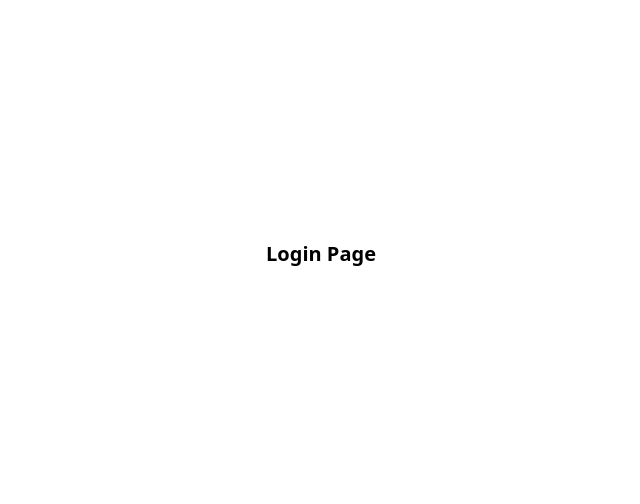
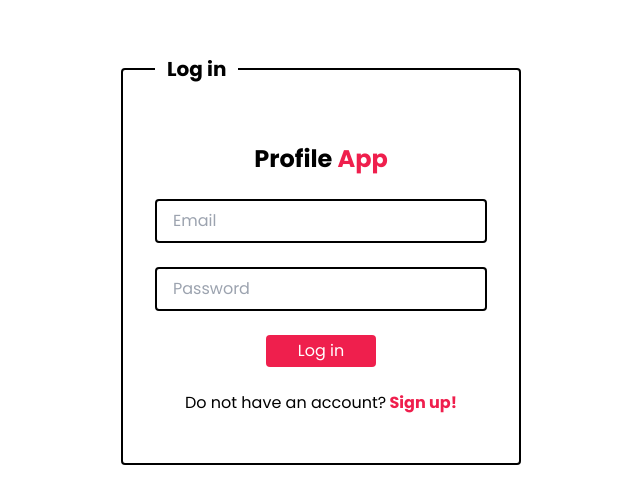
Before and after one commit to mtagizadee/profile-app, a React (Create React App) app: page / in a window 1280 px wide. Shown: the part 146-650 px from the top of the page, without its empty margins (319-959 px from the left). Built offline with nearby package versions, Linux system fonts and the light colour scheme.

Commit message:
login page ui was added

```diff
--- /dev/null
+++ b/src/components/Logo.tsx
@@ -0,0 +1,16 @@
+import { FC } from 'react';
+
+interface Props {
+    clickable?: boolean;
+    className?: string;
+}
+
+const Logo: FC<Props> = ({ clickable = true, className }) => {
+    return (
+        <div className={`${clickable ? 'hover:cursor-pointer' : ''} font-bold text-2xl ${className}`}>
+            Profile <span className="text-main">App</span>
+        </div>
+    );
+}
+
+export default Logo;
--- /dev/null
+++ b/src/components/ui/Input.tsx
@@ -0,0 +1,25 @@
+import { FC } from 'react';
+
+interface Props {
+    type: string;
+    innerRef: any;
+    required?: boolean;
+    className?: string;
+    placeholder: string;
+}
+
+const Input: FC<Props> = ({ innerRef, type, required = false, placeholder, className }) => {
+    return (
+        <div className={`w-full ${className}`}>
+            <input
+                type={type}
+                ref={innerRef}
+                required={required}
+                placeholder={placeholder}
+                className='w-full border-2 border-black rounded py-2 px-4'
+            />
+        </div>
+    );
+}
+
+export default Input;
--- /dev/null
+++ b/src/components/ui/PageLink.tsx
@@ -0,0 +1,26 @@
+import { NavLink } from "react-router-dom";
+import { FC, ReactNode } from 'react';
+
+interface Props {
+    className?: string;
+    to: string;
+    children: ReactNode;
+}
+
+const onClick = () => {
+    window.scrollTo(0, 0);
+}
+
+const PageLink: FC<Props> = ({ className, to, children }) => {
+    return (
+        <NavLink
+            className={className}
+            to={to}
+            onClick={onClick}
+        >
+            {children}
+        </NavLink>
+    );
+}
+
+export default PageLink;
--- /dev/null
+++ b/src/css/_fonts.css
@@ -0,0 +1 @@
+@import url('https://fonts.googleapis.com/css2?family=Poppins:wght@300;400;700&display=swap');
--- /dev/null
+++ b/src/css/index.css
@@ -0,0 +1,33 @@
+@import url(./_fonts.css);
+
+@tailwind base;
+@tailwind components;
+@tailwind utilities;
+
+
+@layer base {
+    body {
+        @apply font-Poppins;
+    }
+
+    input[type='submit'],
+    button {
+        @apply bg-main py-1 px-8 rounded text-white;
+    }
+
+    form#auth-form {
+        @apply w-full max-w-[400px] flex items-center justify-center;
+    }
+
+    form#auth-form fieldset {
+        @apply w-full flex items-center flex-col py-12 px-8 border-2 border-black rounded;
+    }
+
+    form#auth-form fieldset legend {
+        @apply p-3 font-bold text-xl;
+    }
+
+    form#auth-form fieldset>span {
+        @apply mt-6;
+    }
+}
--- a/src/index.css
+++ /dev/null
@@ -1,3 +0,0 @@
-@tailwind base;
-@tailwind components;
-@tailwind utilities;
--- a/src/index.tsx
+++ b/src/index.tsx
@@ -1,6 +1,6 @@
 import ReactDOM from 'react-dom/client';
 import App from './App';
-import './index.css';
+import './css/index.css';
 
 
 const root = ReactDOM.createRoot(
--- a/src/pages/LoginPage.tsx
+++ b/src/pages/LoginPage.tsx
@@ -1,7 +1,46 @@
+import { useRef, MouseEvent } from 'react';
+import Logo from "../components/Logo";
+import Input from "../components/ui/Input";
+import PageLink from '../components/ui/PageLink';
+
 const LoginPage = () => {
+    const emailRef = useRef<HTMLInputElement>();
+    const passwordRef = useRef<HTMLInputElement>();
+
+    const onSubmit = (e: MouseEvent<HTMLFormElement>) => {
+        e.preventDefault();
+    }
+
     return (
-        <div className="flex items-center justify-center h-screen font-bold text-xl">
-            Login Page
+        <div className="flex items-center justify-center h-screen">
+            <form onSubmit={onSubmit} id="auth-form">
+                <fieldset>
+                    <legend> Log in </legend>
+                    <Logo clickable={false} className='mb-6' />
+                    <Input
+                        innerRef={emailRef}
+                        type='email'
+                        required={true}
+                        placeholder="Email"
+                    />
+                    <Input
+                        innerRef={passwordRef}
+                        type='password'
+                        required={true}
+                        placeholder="Password"
+                        className='my-6'
+                    />
+                    <input
+                        type='submit'
+                        value='Log in'
+                        className='hover:cursor-pointer'
+                    />
+                    <span>
+                        Do not have an account?
+                        <PageLink to='/signup' className='font-bold text-main'> Sign up! </PageLink>
+                    </span>
+                </fieldset>
+            </form>
         </div>
     );
 }
--- /dev/null
+++ b/src/validators/index.ts
@@ -0,0 +1,3 @@
+export class Validator {
+
+}
--- a/tailwind.config.js
+++ b/tailwind.config.js
@@ -4,7 +4,17 @@
     "./src/**/*.{js,jsx,ts,tsx}",
   ],
   theme: {
-    extend: {},
+    extend: {
+      colors: {
+        main: '#ef1f4d'
+      },
+      fontFamily: {
+        Poppins: ['Poppins', 'system-ui', 'sans-serif']
+      },
+      maxWidth: {
+        main: '1200px'
+      }
+    },
   },
   plugins: [],
 }
```
Also changed, not shown: package.json (+5 -4 lines), 1 other file (tests, documents, lock files or other folders).
